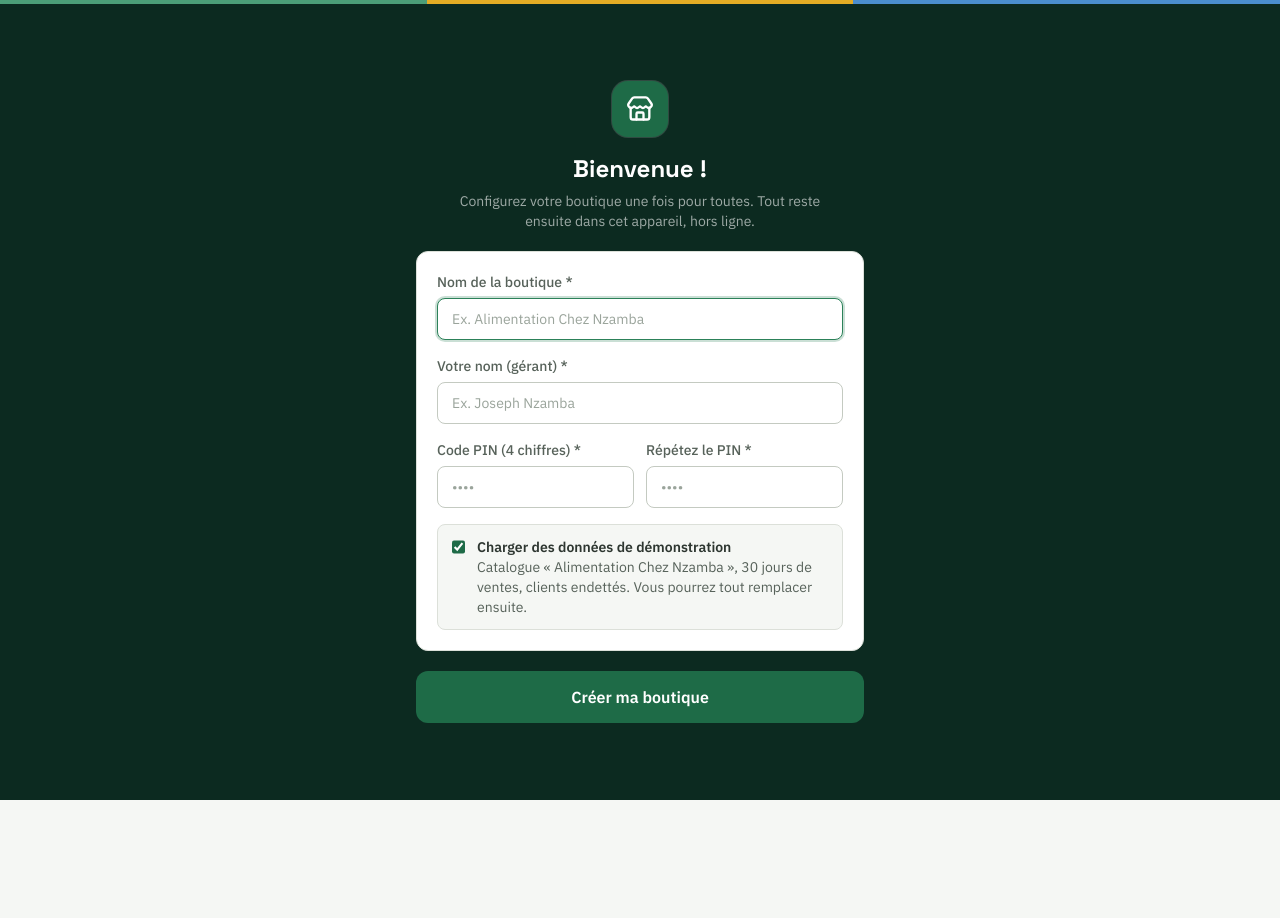
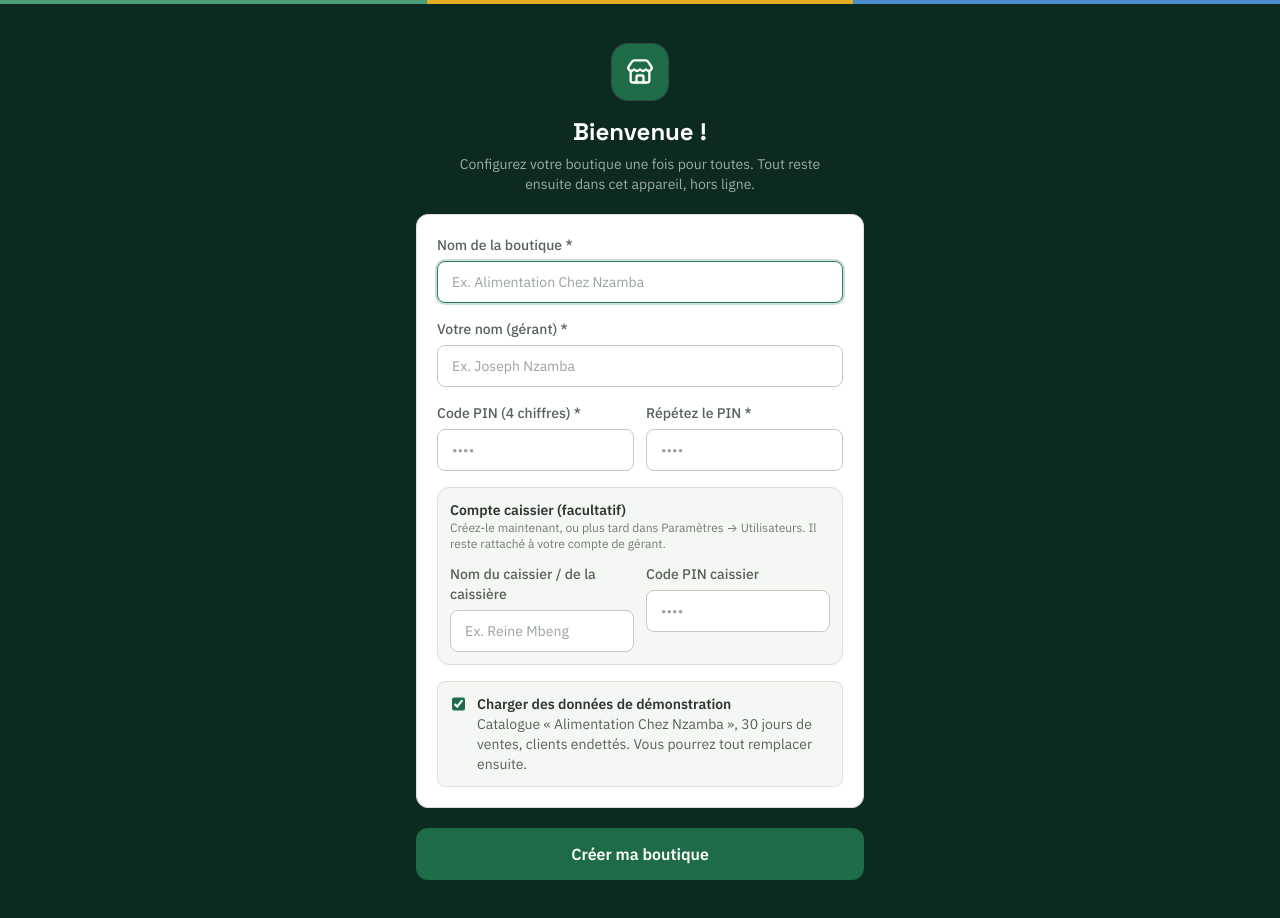
Before and after one commit to gatien074/my-pro, a React (Vite) app: page /#/onboarding in a window 1280 px wide. Before the commit the page ends 800 px from the top, so only its background shows below. Built offline with nearby package versions, Linux system fonts and the light colour scheme.

Commit message:
compte caissier

```diff
--- a/src/components/layout/AppShell.tsx
+++ b/src/components/layout/AppShell.tsx
@@ -1,3 +1,4 @@
+import { useEffect, useState } from 'react';
 import { NavLink, Navigate, Outlet, useLocation, useNavigate } from 'react-router-dom';
 import { BarChart3, Boxes, CreditCard, Lock, Package, Settings, ShoppingCart, ShoppingBag, Users } from 'lucide-react';
 import { useSettings } from '../../db/hooks';
@@ -19,6 +20,7 @@ const navigation: Array<{ vers: string; libelle: string; icone: typeof ShoppingC
 
 export function AppShell() {
   const { settings, enChargement } = useSettings();
+  const [demarragePret, setDemarragePret] = useState(false);
   const utilisateur = useSession((s) => s.utilisateur);
   const deconnecter = useSession((s) => s.deconnecter);
   const location = useLocation();
@@ -26,7 +28,12 @@ export function AppShell() {
   const lignes = usePanier((s) => s.lignes);
   const nbArticles = lignes.reduce((s, l) => s + l.quantite, 0);
 
-  if (enChargement) return <Chargement />;
+  useEffect(() => {
+    const minuteur = setTimeout(() => setDemarragePret(true), 8000);
+    return () => clearTimeout(minuteur);
+  }, []);
+
+  if (enChargement || !demarragePret) return <Chargement texte="Chargement…" />;
   if (!settings) return <Navigate to="/onboarding" replace />;
 
   const verrouillageAuto = settings.verrouillageAuto ?? true;
--- a/src/components/ui.tsx
+++ b/src/components/ui.tsx
@@ -181,10 +181,10 @@ export function Chargement({ texte = 'Chargement…' }: { texte?: string }) {
       <div className="flex size-24 items-center justify-center rounded-3xl bg-white ring-1 ring-encre/10">
         <img src="/icon.svg" alt="Logo Caisse & Stock" className="size-16 rounded-2xl" />
       </div>
-      <div className="flex items-center gap-3 text-sm font-medium text-slate-500">
-        <span className="size-2 animate-ping rounded-full bg-brand-500" />
-        <span className="size-2 animate-ping rounded-full bg-brand-500 [animation-delay:150ms]" />
-        <span className="size-2 animate-ping rounded-full bg-brand-500 [animation-delay:300ms]" />
+      <div className="flex items-center gap-2 text-sm font-medium text-slate-500">
+        <span className="size-1.5 animate-ping rounded-full bg-brand-500" />
+        <span className="size-1.5 animate-ping rounded-full bg-brand-500 [animation-delay:150ms]" />
+        <span className="size-1.5 animate-ping rounded-full bg-brand-500 [animation-delay:300ms]" />
         {texte}
       </div>
     </div>
--- a/src/db/ops.ts
+++ b/src/db/ops.ts
@@ -11,7 +11,7 @@ import type {
 } from './types';
 import { calculeTotaux } from '../lib/calc';
 import { debutAnnee, finDeJour } from '../lib/dates';
-import { hacherPin } from '../lib/pin';
+import { hacherPin, pinValide } from '../lib/pin';
 
 /* ---------------------------------- Settings --------------------------------- */
 
@@ -27,6 +27,7 @@ export interface DonneesCreationBoutique {
   nomBoutique: string;
   nomGerant: string;
   pin: string;
+  caissier?: { nom: string; pin: string };
 }
 
 /** Crée la configuration et le compte gérant (première utilisation). */
@@ -44,9 +45,25 @@ export async function creerBoutique(d: DonneesCreationBoutique): Promise<number>
     modeDemo: false,
     creeLe: Date.now(),
   };
-  const user: User = { nom: d.nomGerant.trim(), role: 'gerant', pinHash, actif: true };
+  const user: User = { nom: d.nomGerant.trim(), role: 'gerant', pinHash, actif: true, boutiqueId: 'app' };
   const id = await db.users.add(user);
   await db.settings.put(settings);
+
+  // Caissier créé en même temps que la boutique (facultatif, modifiable ensuite dans Paramètres).
+  const nomCaissier = d.caissier?.nom.trim() ?? '';
+  if (nomCaissier) {
+    if (!pinValide(d.caissier!.pin)) throw new Error('Le PIN du caissier doit contenir 4 chiffres.');
+    const pinCaissier = await hacherPin(d.caissier!.pin);
+    await db.users.add({
+      nom: nomCaissier,
+      role: 'caissier',
+      pinHash: pinCaissier,
+      actif: true,
+      boutiqueId: 'app',
+      gerantId: id,
+    });
+  }
+
   return id;
 }
 
@@ -402,11 +419,18 @@ export async function creerDetteManuelle(input: { clientId: number; montant: num
 
 /* ---------------------------------- Utilisateurs ---------------------------------- */
 
-export async function creerUtilisateur(input: { nom: string; role: User['role']; pin: string }): Promise<number> {
+export async function creerUtilisateur(input: { nom: string; role: User['role']; pin: string; gerantId?: number; boutiqueId?: string }): Promise<number> {
   const nom = input.nom.trim();
   if (!nom) throw new Error('Le nom est obligatoire.');
   const pinHash = await hacherPin(input.pin);
-  return db.users.add({ nom, role: input.role, pinHash, actif: true });
+  return db.users.add({
+    nom,
+    role: input.role,
+    pinHash,
+    actif: true,
+    boutiqueId: input.boutiqueId ?? 'app',
+    gerantId: input.gerantId,
+  });
 }
 
 export async function redefinirPin(userId: number, pin: string): Promise<void> {
--- a/src/db/seed.ts
+++ b/src/db/seed.ts
@@ -79,7 +79,7 @@ export async function semerDonneesDemo(): Promise<void> {
 
   await db.transaction('rw', [...TOUTES_TABLES], async () => {
     if (!reineId) {
-      reineId = await db.users.add({ nom: NOM_CAISSIERE, role: 'caissier', pinHash: pinReine, actif: true });
+      reineId = await db.users.add({ nom: NOM_CAISSIERE, role: 'caissier', pinHash: pinReine, actif: true, boutiqueId: 'app', gerantId });
     }
 
     await db.categories.clear();
--- a/src/db/types.ts
+++ b/src/db/types.ts
@@ -31,6 +31,10 @@ export interface User {
   role: Role;
   pinHash: string;
   actif: boolean;
+  /** Identifiant de la boutique ('app' par défaut, une boutique par installation). */
+  boutiqueId?: string;
+  /** Pour un caissier : gérant auquel ce compte est rattaché. */
+  gerantId?: number;
 }
 
 export interface Category {
--- a/src/pages/Onboarding.tsx
+++ b/src/pages/Onboarding.tsx
@@ -17,6 +17,8 @@ export default function Onboarding() {
   const [nomGerant, setNomGerant] = useState('');
   const [pin, setPin] = useState('');
   const [pin2, setPin2] = useState('');
+  const [nomCaissier, setNomCaissier] = useState('');
+  const [pinCaissier, setPinCaissier] = useState('');
   const [avecDemo, setAvecDemo] = useState(true);
   const [erreur, setErreur] = useState('');
   const [enCours, setEnCours] = useState(false);
@@ -31,10 +33,14 @@ export default function Onboarding() {
     if (!nomGerant.trim()) return setErreur('Indiquez votre nom (gérant).');
     if (!pinValide(pin)) return setErreur('Le code PIN doit contenir exactement 4 chiffres.');
     if (pin !== pin2) return setErreur('Les deux codes PIN ne correspondent pas.');
+    if (nomCaissier.trim() && !pinValide(pinCaissier)) {
+      return setErreur('Le code PIN du caissier doit contenir exactement 4 chiffres.');
+    }
 
     setEnCours(true);
     try {
-      const id = await creerBoutique({ nomBoutique: nomBoutique.trim(), nomGerant: nomGerant.trim(), pin: pin });
+      const caissier = nomCaissier.trim() ? { nom: nomCaissier.trim(), pin: pinCaissier } : undefined;
+      const id = await creerBoutique({ nomBoutique: nomBoutique.trim(), nomGerant: nomGerant.trim(), pin: pin, caissier });
       if (avecDemo) {
         try {
           await semerDonneesDemo();
@@ -101,6 +107,33 @@ export default function Onboarding() {
               </div>
             </div>
 
+            <div className="space-y-3 rounded-xl border border-slate-200 bg-slate-50 p-3">
+              <div>
+                <p className="text-sm font-semibold text-slate-800">Compte caissier (facultatif)</p>
+                <p className="text-xs text-slate-500">
+                  Créez-le maintenant, ou plus tard dans Paramètres → Utilisateurs. Il reste rattaché à votre compte de gérant.
+                </p>
+              </div>
+              <div className="grid grid-cols-1 gap-3 sm:grid-cols-2">
+                <div>
+                  <Libelle>Nom du caissier / de la caissière</Libelle>
+                  <Champ value={nomCaissier} onChange={(e) => setNomCaissier(e.target.value)} placeholder="Ex. Reine Mbeng" />
+                </div>
+                <div>
+                  <Libelle>Code PIN caissier</Libelle>
+                  <Champ
+                    type="password"
+                    inputMode="numeric"
+                    maxLength={4}
+                    autoComplete="off"
+                    value={pinCaissier}
+                    onChange={(e) => setPinCaissier(e.target.value)}
+                    placeholder="••••"
+                  />
+                </div>
+              </div>
+            </div>
+
             <label className="flex cursor-pointer items-start gap-3 rounded-lg border border-slate-200 bg-slate-50 px-3.5 py-3">
               <input type="checkbox" checked={avecDemo} onChange={(e) => setAvecDemo(e.target.checked)} className="mt-0.5 size-4 accent-brand-600" />
               <span className="text-sm text-slate-600">
--- a/src/pages/Parametres.tsx
+++ b/src/pages/Parametres.tsx
@@ -31,6 +31,7 @@ export default function Parametres() {
   const categories = useLiveQuery(() => db.categories.toArray(), []);
   const produits = useLiveQuery(() => db.products.toArray(), []);
   const deconnecter = useSession((s) => s.deconnecter);
+  const utilisateur = useSession((s) => s.utilisateur);
 
   /* ------ Boutique ------ */
   const [formBoutique, setFormBoutique] = useState(() => ({
@@ -76,7 +77,12 @@ export default function Parametres() {
     try {
       if (!formUser.nom.trim()) throw new Error('Le nom est obligatoire.');
       if (!pinValide(formUser.pin)) throw new Error('Le PIN doit contenir 4 chiffres.');
-      await creerUtilisateur({ nom: formUser.nom, role: formUser.role, pin: formUser.pin });
+      await creerUtilisateur({
+        nom: formUser.nom,
+        role: formUser.role,
+        pin: formUser.pin,
+        gerantId: formUser.role === 'caissier' ? utilisateur?.id : undefined,
+      });
       setFormUser({ ouverte: false, nom: '', role: 'caissier', pin: '' });
     } catch (err) {
       setErreurUser(err instanceof Error ? err.message : 'Erreur inattendue.');
@@ -259,12 +265,17 @@ export default function Parametres() {
         </div>
         {erreurUser && <div className="mb-2"><Alerte>{erreurUser}</Alerte></div>}
         <ul className="divide-y divide-slate-100 text-sm">
-          {(utilisateurs ?? []).map((u) => (
+          {(utilisateurs ?? []).map((u) => {
+            const gerantLie = u.gerantId ? (utilisateurs ?? []).find((g) => g.id === u.gerantId) : undefined;
+            return (
             <li key={u.id} className="flex flex-wrap items-center gap-2 py-2.5">
               <span className="min-w-0 flex-1">
                 <span className="font-medium text-slate-800">{u.nom}</span>
                 {u.role === 'gerant' && <Badge couleur="teal" className="ml-2">Gérant</Badge>}
                 {u.role === 'caissier' && <Badge couleur="gris" className="ml-2">Caissier</Badge>}
+                {u.role === 'caissier' && gerantLie && (
+                  <Badge couleur="bleu" className="ml-2">Lié à {gerantLie.nom}</Badge>
+                )}
                 <Badge couleur={u.actif ? 'vert' : 'rouge'} className="ml-2">{u.actif ? 'Actif' : 'Désactivé'}</Badge>
               </span>
               <div className="flex flex-wrap items-center gap-1">
@@ -290,7 +301,8 @@ export default function Parametres() {
                 </Bouton>
               </div>
             </li>
-          ))}
+            );
+          })}
         </ul>
       </section>
 
```
